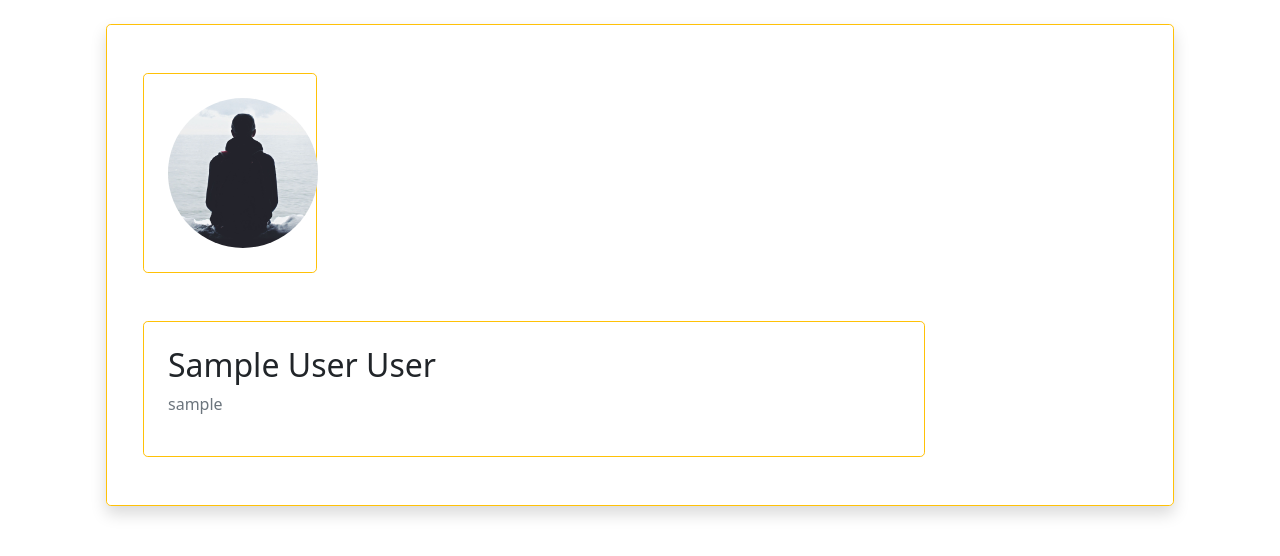
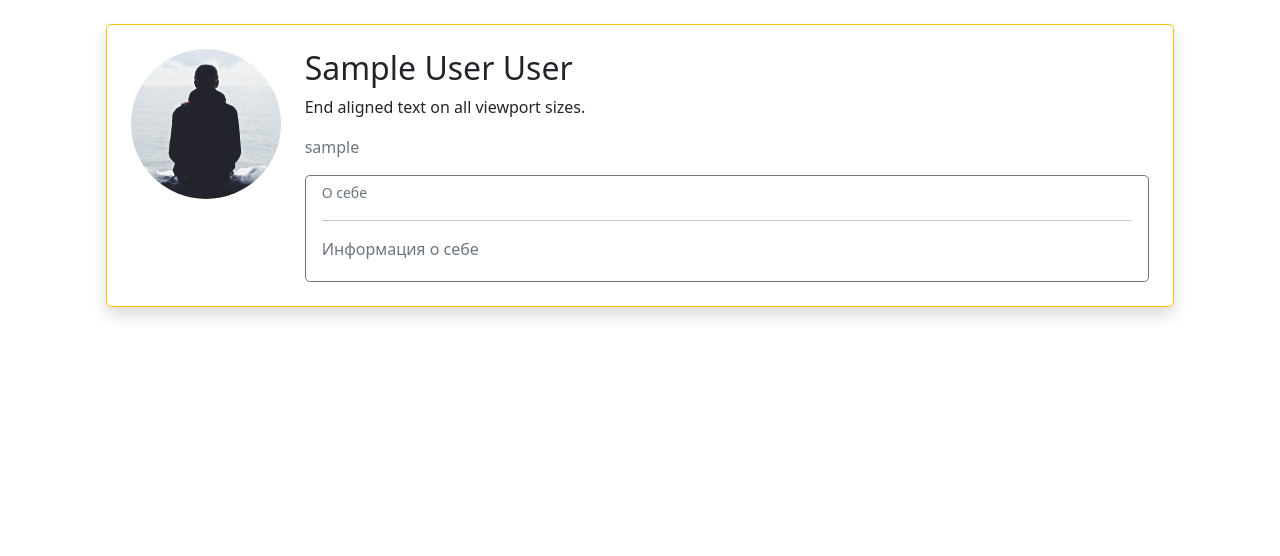
Before and after one commit to Lookin44/flask_portfolio, a Flask app: page /account in a window 1280 px wide. Shown: the part 72-628 px from the top of the page. Run offline with Flask 2, Linux system fonts and the light colour scheme; the visitor is signed in with stand-in values (Sample User, id 1); data comes from the database, SQL or seed files in the repository; some libraries are stand-ins or nearby versions.

Commit message:
Edit account.html

```diff
--- a/blog/models.py
+++ b/blog/models.py
@@ -31,6 +31,11 @@ class User(db.Model, UserMixin):
         db.String(20),
         nullable=False,
         default='default_user.jpg'
+    )
+    about = db.Column(
+        db.Text(),
+        nullable=True,
+        default='Информация о себе'
     )
     password = db.Column(
         db.String(60),
--- a/blog/routes.py
+++ b/blog/routes.py
@@ -115,18 +115,15 @@ def logout():
     return redirect(url_for('login'))
 
 
-@app.route('/account', methods=['GET', 'POST'])
+@app.route('/account')
 @login_required
 def account():
-    if request.method == 'GET':
-        image_file = url_for(
-            'static',
-            filename='profile_pict/' + current_user.image_file
-        )
-        return render_template(
-            'account.html',
-            title='Профиль',
-            image_file=image_file
-        )
-    elif request.method == 'POST':
-        pass
+    image_file = url_for(
+        'static',
+        filename='profile_pict/' + current_user.image_file
+    )
+    return render_template(
+        'account.html',
+        title='Профиль',
+        image_file=image_file
+    )
--- a/blog/templates/account.html
+++ b/blog/templates/account.html
@@ -1,14 +1,19 @@
 {% extends "base.html" %}
 {% block content %}
 <div class="border border-warning shadow rounded-3 m-4 p-4">
+  <div class="media-body">
     <div class="row">
-        <div class="col-2 border border-warning rounded-3 m-4 p-4">
-          <img src="{{ image_file }}" class="rounded-circle float-start" style="width: 150px; height: 150px;" alt="фото">
+      <div class="col-2">
+        <img src="{{ image_file }}" class="rounded-circle" style="width: 150px; height: 150px;" alt="фото">
       </div>
-        <div class="col-9 border border-warning rounded-3 m-4 p-4">
-          <div class="media-body">
+      <div class="col">
         <h2 class="account-heading">{{ current_user.name }} {{ current_user.last_name }}</h2>
+        <p class="">End aligned text on all viewport sizes.</p>
         <p class="text-secondary">{{ current_user.user_email }}</p>
+        <div class="border border-secondary rounded-3 p-3 pt-1 pb-1">
+          <small class="text-muted">О себе</small><hr>
+          <p class="text-secondary">{{ current_user.about }}</p>
+        </div>
       </div>
     </div>
   </div>
```
Lines whose indentation alone changed are shown as unchanged.
